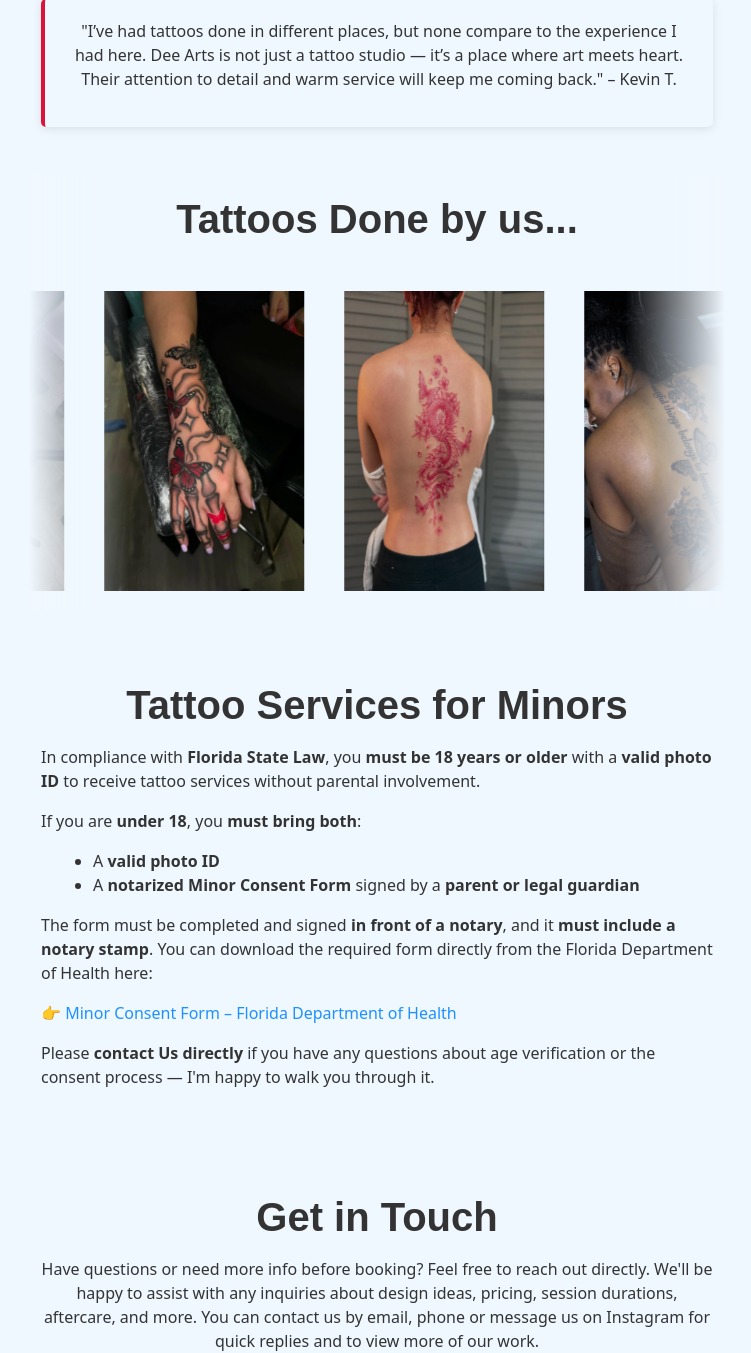
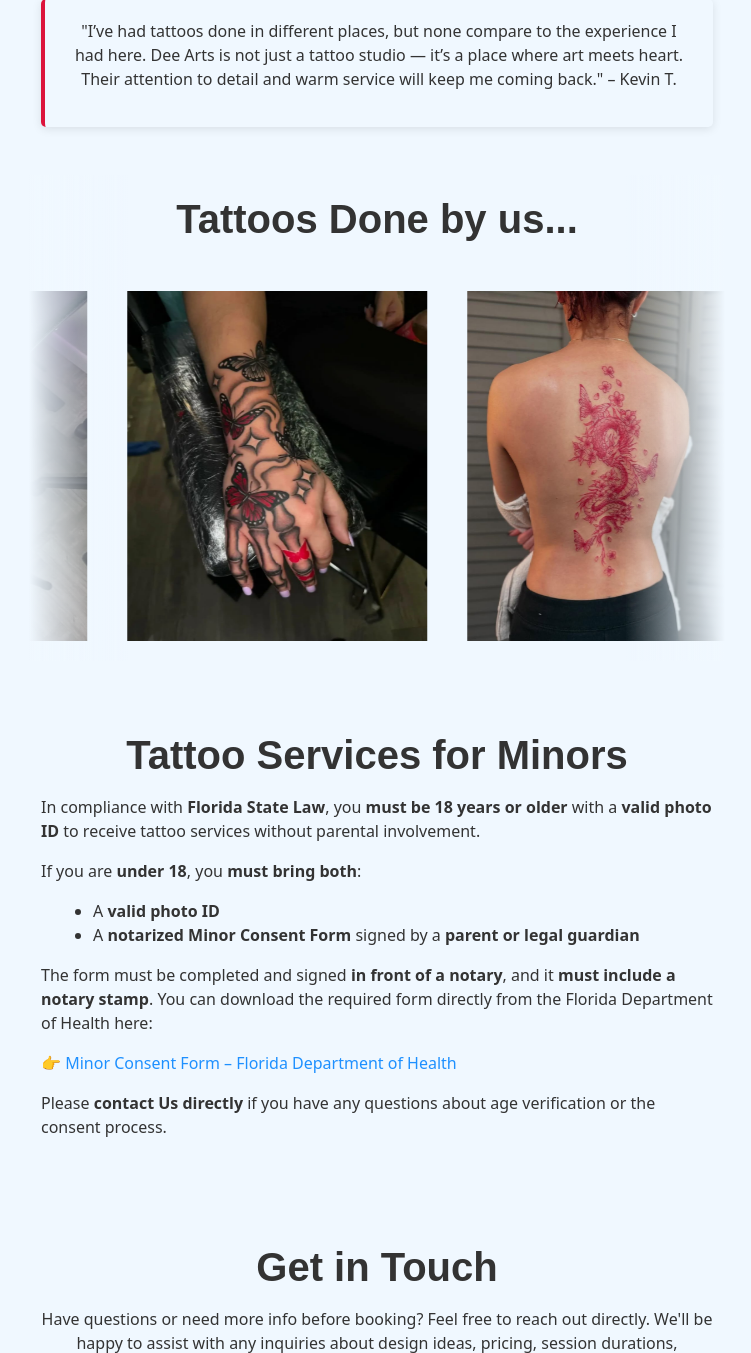
Before and after one commit to Samboja651/body-artwork, a Flask app: page / in a window 1280 px wide. Shown: the part 2000-3353 px from the top of the page, without its empty margins (388-1139 px from the left). Run offline with Flask 3, Linux system fonts and the light colour scheme.

Commit message:
quick fixes

```diff
--- a/static/css/home.css
+++ b/static/css/home.css
@@ -518,7 +518,7 @@ h4,.h4 {
  /* Make the button blink */
  @keyframes blink {
     0%, 100% { opacity: 1; }
-    50% { opacity: 0.5; }
+    50% { opacity: 0.3; }
   }
 
   .blinking-btn {
@@ -544,8 +544,8 @@ h4,.h4 {
   }
 
   .tattoo-gallery-track img {
-    width: 200px;
-    height: auto;
+    width: 300px;
+    height: 350px;
     margin: 0 20px;
     flex-shrink: 0;
     transition: transform 0.3s ease;
--- a/templates/booking.html
+++ b/templates/booking.html
@@ -1,5 +1,7 @@
 <!DOCTYPE html>
 {% extends "home.html" %}
+
+{% block title %}Booking | Dee Arts Experience{% endblock %}
 
 {% block content %}
     <!-- cards -->
--- a/templates/home.html
+++ b/templates/home.html
@@ -1,7 +1,7 @@
 <!DOCTYPE html>
 <html lang="en">
 <head>
-    <title>{% block title %}Home | Art Experience{% endblock %}</title>
+    <title>{% block title %}Home | Dee Arts Experience{% endblock %}</title>
     <meta charset="utf-8">
     <meta http-equiv="X-UA-Compatible" content="IE=edge">
     <meta name="viewport" content="width=device-width, initial-scale=1.0">
@@ -199,7 +199,7 @@
 							  </p>
 							  <p style="font-size: 16px; color: #333;">
 								Please <strong>contact Us directly</strong> if you have any questions about age verification
-								or the consent process — I'm happy to walk you through it.
+								or the consent process.
 							  </p>
 						</div>
 					</section>
```
